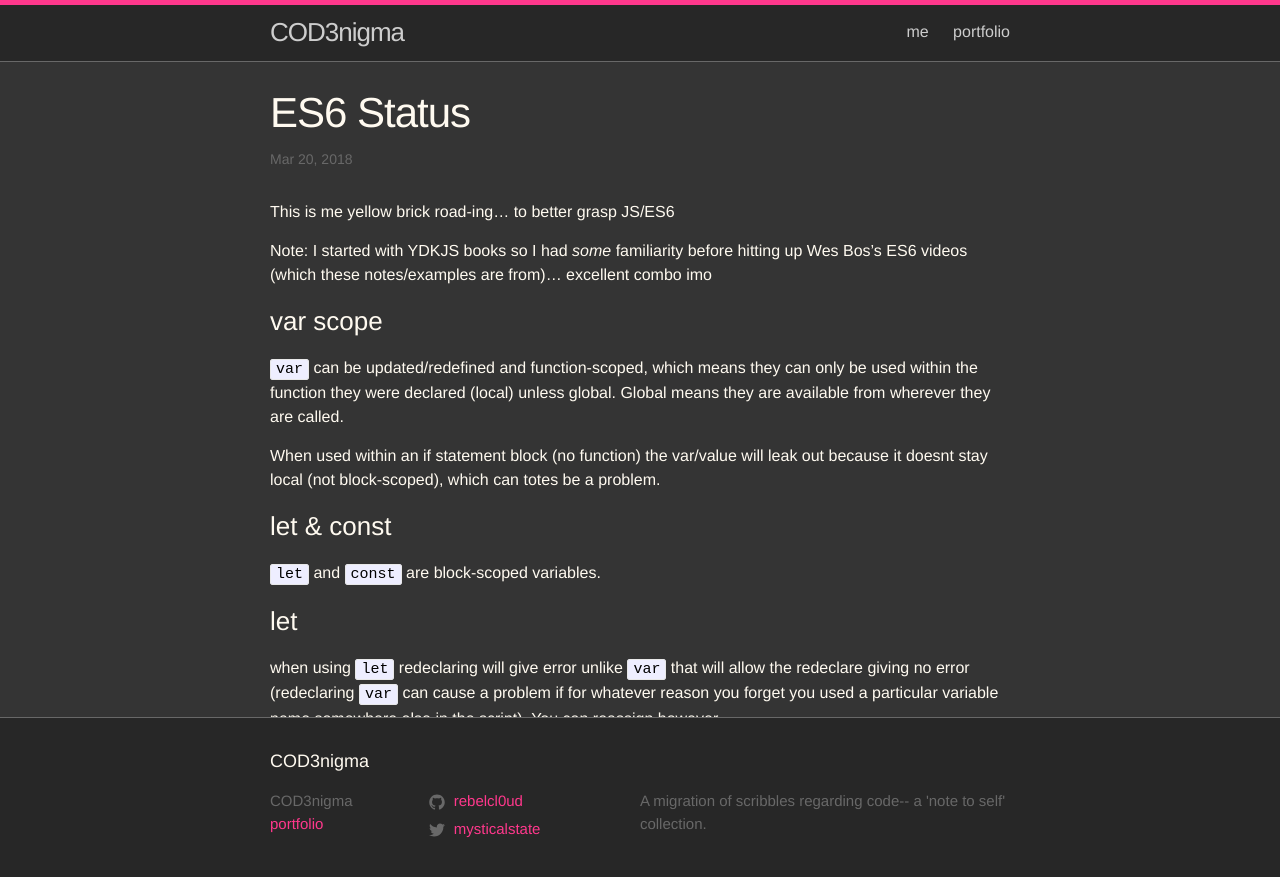
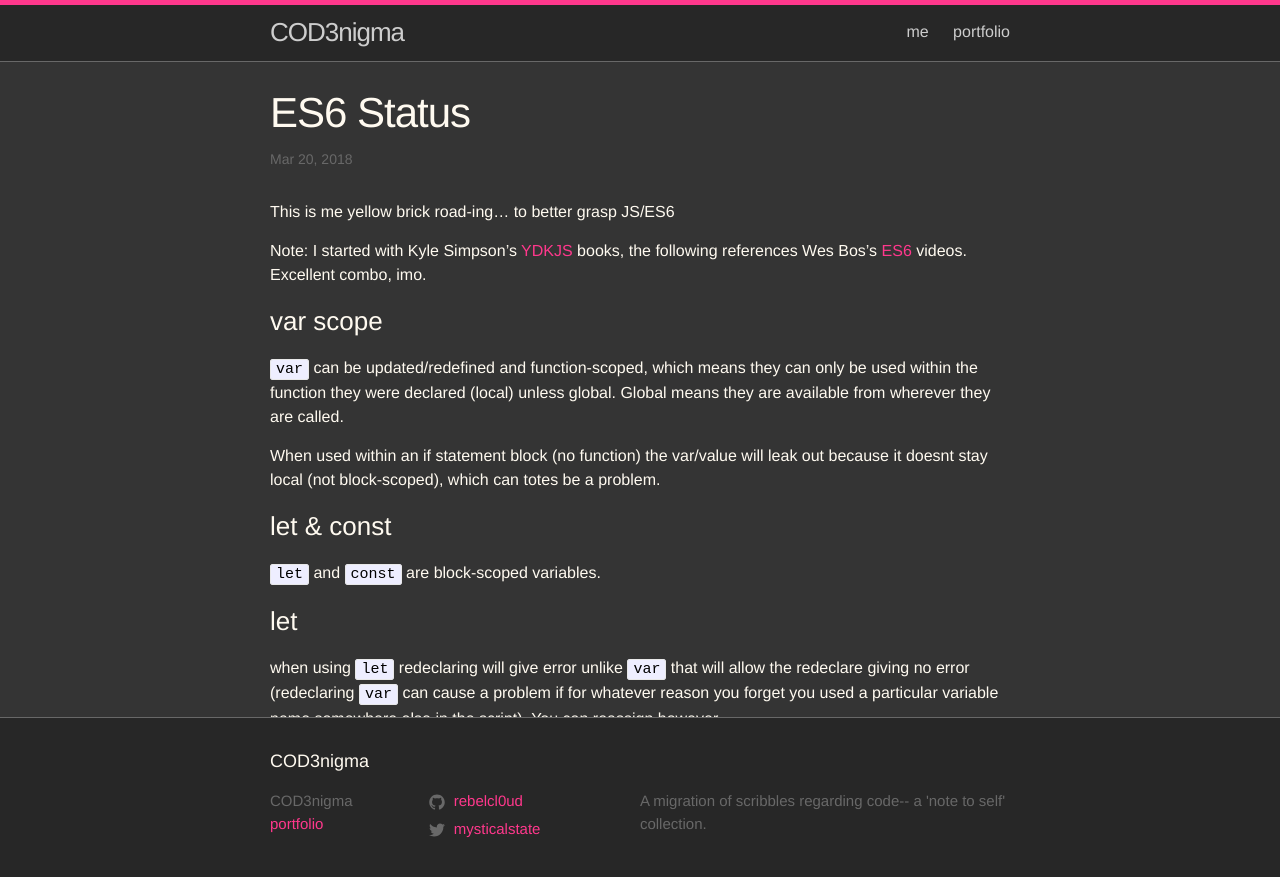
Before and after one commit to rebelcl0ud/blog, a Jekyll site: the page built from _posts/2018-03-20-[26]-es6-status.markdown, in a window 1280 px wide and 900 px high. Shown: the top 877 px of the window. Built offline with Jekyll 4.4.1, drawn with Linux system fonts in a browser that asks for light colours; some of the changed text lies outside the part shown.

Commit message:
added links to references

```diff
--- a/_posts/2018-03-20-[26]-es6-status.markdown
+++ b/_posts/2018-03-20-[26]-es6-status.markdown
@@ -7,7 +7,7 @@ categories: javascript
 
 This is me yellow brick road-ing… to better grasp JS/ES6
 
-Note: I started with YDKJS books so I had *some* familiarity before hitting up Wes Bos's ES6 videos (which these notes/examples are from)... excellent combo imo
+Note: I started with Kyle Simpson's [YDKJS](https://github.com/getify/You-Dont-Know-JS) books, the following references Wes Bos's [ES6](https://es6.io/) videos. Excellent combo, imo.
 
 ### var scope
 
```
Also changed, not shown: other parts of _posts/2018-03-20-[26]-es6-status.markdown (+2 -0 lines).
